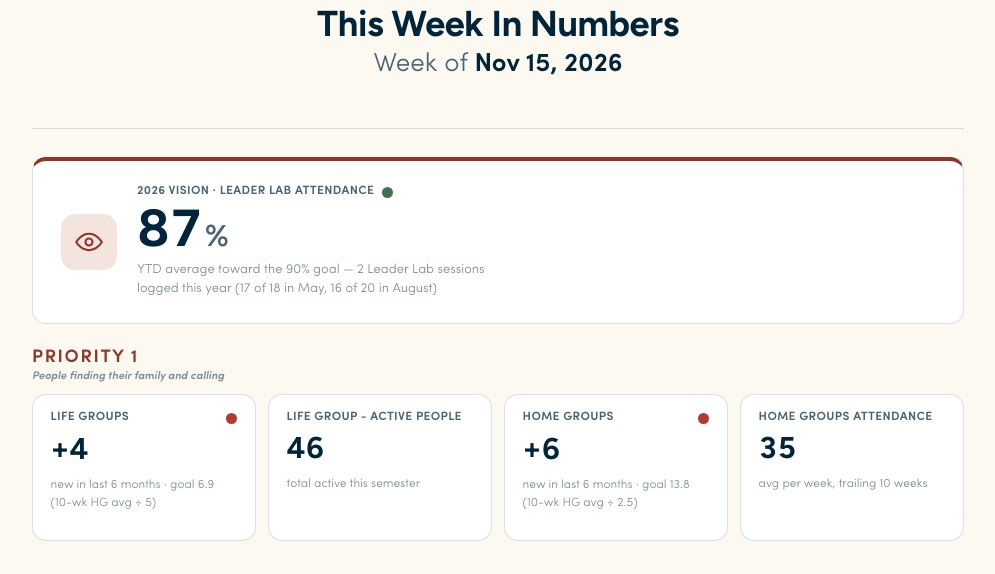
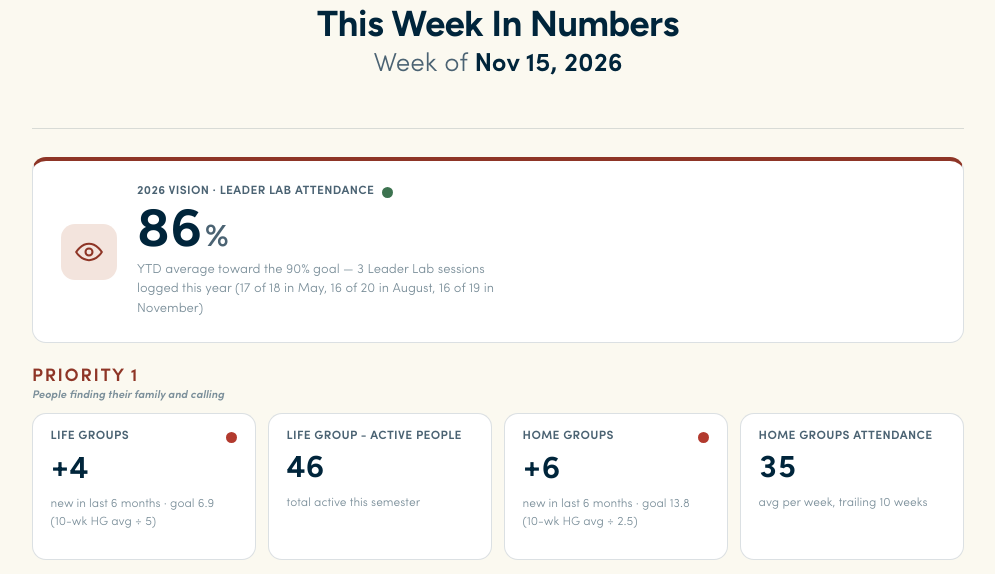
Before and after one commit to drewcaperton/numbers-dashboard, a plain HTML site: page index.html in a window 1280 px wide. Shown: the part 135-709 px from the top of the page, without its empty margins (142-1137 px from the left). Drawn offline with nearby package versions, Linux system fonts and the light colour scheme.

Commit message:
Automated sync from Notion (add Nov 15 Leader Lab)
Co-Authored-By: Claude Sonnet 5.5 <noreply@anthropic.com>
Claude-Session: https://claude.ai/code/session_01RzWQPKmGwXHcrgbMD3GCHR

```diff
--- a/index.html
+++ b/index.html
@@ -95,8 +95,8 @@ footer.page code{font-family:var(--font-mono);background:var(--surface-2);paddin
       <p class="hero-label">2026 Vision &middot; Leader Lab Attendance</p>
       <span class="health-dot" id="visionHealthDot"></span>
     </div>
-    <p class="hero-value">87<span class="hero-unit">%</span></p>
-    <p class="hero-sub">YTD average toward the 90% goal &mdash; 2 Leader Lab sessions logged this year (17 of 18 in May, 16 of 20 in August)</p>
+    <p class="hero-value">86<span class="hero-unit">%</span></p>
+    <p class="hero-sub">YTD average toward the 90% goal &mdash; 3 Leader Lab sessions logged this year (17 of 18 in May, 16 of 20 in August, 16 of 19 in November)</p>
   </div>
 </div>
 
@@ -346,7 +346,7 @@ document.getElementById('kpiGridP1').innerHTML = kpis.filter(k => k.priority ===
 document.getElementById('kpiGridP2').innerHTML = kpis.filter(k => k.priority === 2).map(kpiCard).join('');
 document.getElementById('kpiGridP3').innerHTML = kpis.filter(k => k.priority === 3).map(kpiCard).join('');
 
-const visionHealth = ratioHealth(87, 90);
+const visionHealth = ratioHealth(86, 90);
 const visionDot = document.getElementById('visionHealthDot');
 visionDot.className = 'health-dot ' + visionHealth;
 visionDot.title = HEALTH_LABEL[visionHealth];
```
